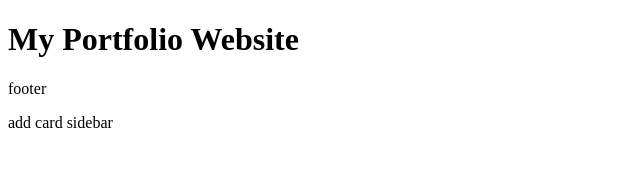
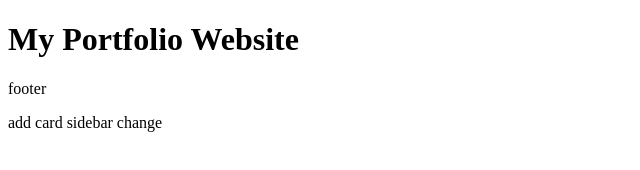
Before and after one commit to jayeshchoudhary/github-learn-v1, a plain HTML site: page index.html in a window 1280 px wide. Shown: the full height of the page, 0-640 px from the left. Drawn offline with Linux system fonts and the light colour scheme.

Commit message:
mofidy sidebar

```diff
--- a/index.html
+++ b/index.html
@@ -11,6 +11,6 @@
 
         <p>footer</p>
 
-        <p>add card sidebar</p>
+        <p>add card sidebar change</p>
     </body>
 </html>
```
